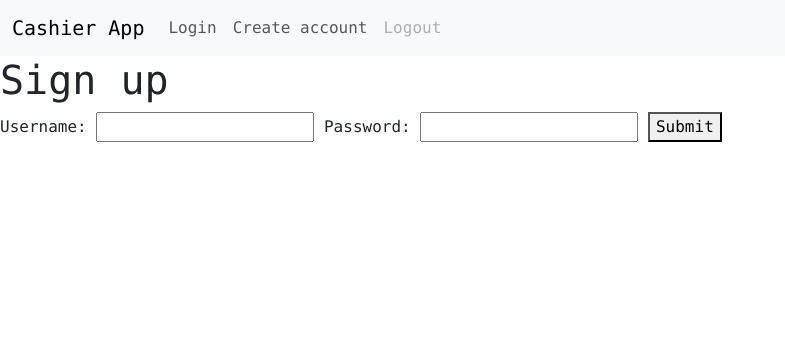
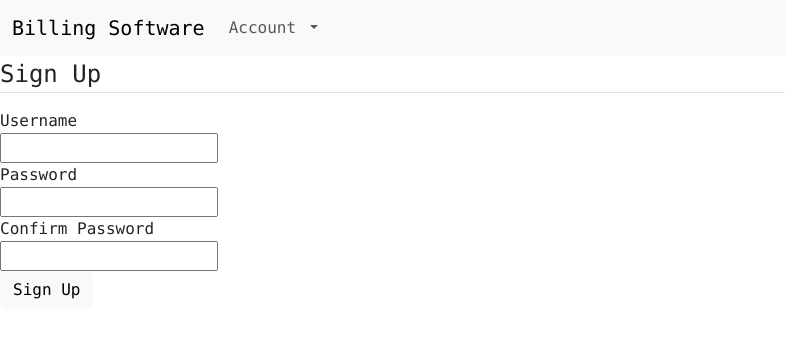
Before and after one commit to sc22r2s/COMP2011-WebApplicationDevelopment-Cwk2, a Flask app: page /register in a window 1280 px wide. Shown: the top 338 px of the page, without its empty margins (0-785 px from the left). Run offline with Flask 3, Linux system fonts and the light colour scheme.

Commit message:
Improved login system

```diff
--- a/app/forms.py
+++ b/app/forms.py
@@ -1,3 +1,31 @@
 from flask_wtf import FlaskForm
-# from wtforms import IntegerField, StringField, SubmitField, FloatField
-# from wtforms.validators import DataRequired, NumberRange, Length
+from wtforms import IntegerField, StringField, SubmitField, FloatField, PasswordField
+from wtforms.validators import DataRequired, NumberRange, Length
+
+# Form to login
+class LoginForm(FlaskForm):
+    username = StringField("Username", validators=[
+        DataRequired(),
+        Length(max=21)
+    ])
+    password = PasswordField('Password', validators=[
+        DataRequired(),
+        Length(min=4, max=21)
+    ])
+    submit = SubmitField('Login')
+
+# Form to sign up
+class SignUpForm(FlaskForm):
+    username = StringField("Username", validators=[
+        DataRequired(),
+        Length(max=21)
+    ])
+    password = PasswordField('Password', validators=[
+        DataRequired(),
+        Length(min=4, max=21)
+    ])
+    confirmPassword = PasswordField('Confirm Password', validators=[
+    DataRequired(),
+    Length(min=4, max=21)
+    ])
+    submit = SubmitField('Sign Up')
--- a/app/models.py
+++ b/app/models.py
@@ -1,6 +1,7 @@
 from app import db
 from flask_login import UserMixin
 
+# User table to store user's details
 class Users(UserMixin, db.Model):
 	id = db.Column(db.Integer, primary_key=True)
 	username = db.Column(db.String(250), unique=True, nullable=False)
--- a/app/templates/base.html
+++ b/app/templates/base.html
@@ -8,9 +8,9 @@
     <meta charset="utf-8" />
     <meta http-equiv="X-UA-Compatible" content="IE=edge" />
     {% if title %}
-    <title> Test - {{ title }}</title>
+    <title>Billing Software - {{ title }}</title>
     {% else %}
-    <title>Test</title>
+    <title>Billing Software</title>
     {% endif %}
     <meta name="description" content="" />
     <meta name="viewport" content="width=device-width, initial-scale=1" />
@@ -32,7 +32,7 @@
 
     <nav class="navbar navbar-expand-lg bg-body-tertiary navbar-fixed-top">
       <div class="container-fluid">
-        <a class="navbar-brand">Cashier App</a>
+        <a class="navbar-brand">Billing Software</a>
 
         <button
           class="navbar-toggler"
@@ -47,11 +47,14 @@
         </button>
         <div class="collapse navbar-collapse" id="navbarNav">
           <ul class="navbar-nav">
+
+            <li class="nav-item dropdown">
+              <a class="nav-link dropdown-toggle" href="#" role="button" data-bs-toggle="dropdown" aria-expanded="false">
+                Account
+              </a>
+              <ul class="dropdown-menu">
                 <li class="nav-item">
                   <a class="nav-link" href="/login">Login</a>
-            </li>
-            <li class="nav-item">
-              <a class="nav-link" href="/register">Create account</a>
                 </li>
                 <li class="nav-item">
                   {% if current_user.is_authenticated %}
@@ -60,6 +63,27 @@
                   <a class="nav-link disabled" href="/logout">Logout</a>
                   {% endif %}
                 </li>
+                <li class="nav-item">
+                  <!-- {% if current_user.is_authenticated %} -->
+                    {% if current_user.username == "admin" %}
+                    <a class="nav-link" href="/register">Create account</a>
+                    {% else %}
+                    <a class="nav-link disabled" href="/register">Create account</a>
+                    {% endif %}
+                  <!-- {% endif %} -->
+                </li>
+                <li class="nav-item">
+                  <!-- {% if current_user.is_authenticated %} -->
+                    {% if current_user.username == "admin" %}
+                    <a class="nav-link" href="#">Manage account</a>
+                    {% else %}
+                    <a class="nav-link disabled" href="/register">Manage account</a>
+                    {% endif %}
+                  <!-- {% endif %} -->
+                </li>
+              </ul>
+            </li>
+
           </ul>
         </div>
       </div>
--- a/app/templates/sign_up.html
+++ b/app/templates/sign_up.html
@@ -1,14 +1,29 @@
 {% extends 'base.html' %}
 
 {% block content %}
-    <h1>{% block title %} Sign up {% endblock %}</h1>
-
-  <form action="#" method="post">
-    <label for="username">Username:</label>
-    <input type="text" name="username" />
-    <label for="password">Password:</label>
-    <input type="password" name="password" />
-    <button type="submit">Submit</button>
+<div class="forms">
+  <form action="/register" method="post">
+    {{ form.hidden_tag() }}
+    <fieldset class="form-group">
+      <legend class="border-bottom mb-3">Sign Up</legend>
+      <div class="form-group">
+      {{ form.username.label(class="form-control-label") }}
+      <br>
+      {{ form.username }}
+      </div>
+      <div class="form-group">
+      {{ form.password.label(class="form-control-label") }}
+      <br>
+      {{ form.password }}
+      </div>
+      <div class="form-group">
+        {{ form.confirmPassword.label(class="form-control-label") }}
+        <br>
+        {{ form.confirmPassword }}
+        </div>
+    </fieldset>
+    <div class="form-group">
+      {{ form.submit(class="btn btn-light") }}
+    </div>
   </form>
-
 {% endblock %}
--- a/app/views.py
+++ b/app/views.py
@@ -1,7 +1,10 @@
-from flask import render_template, request, redirect, url_for
+from flask import render_template, request, redirect, url_for, flash
 from app import app, db, admin, models, login_manager
 from flask_login import UserMixin, login_user, logout_user
 
+from sqlalchemy.exc import IntegrityError, DataError, OperationalError
+
+from .forms import (LoginForm, SignUpForm)
 
 @login_manager.user_loader
 def loader_user(user_id):
@@ -10,32 +13,57 @@ def loader_user(user_id):
 
 @app.route('/register', methods=["GET", "POST"])
 def register():
-	if request.method == "POST":
-		user = models.Users(username=request.form.get("username"),
-					password=request.form.get("password"))
-		db.session.add(user)
-		db.session.commit()
-		return redirect(url_for("login"))
-	return render_template("sign_up.html")
+    form = SignUpForm()
+
+    if request.method == "POST":
+        if form.validate_on_submit():
+            try:
+                if request.form.get("password") == request.form.get("confirmPassword"):
+                    user = models.Users(username=request.form.get("username"),
+                            password=request.form.get("password"))
+                    db.session.add(user)
+                    db.session.commit()
+                    return redirect(url_for("login"))
+                else:  # Passwords does not match
+                    flash("Passwords does not match", "danger")
+            except (IntegrityError, AttributeError):  # Username already exists
+                flash("Username already taken", "danger")
+    return render_template("sign_up.html", form=form)
 
 
 @app.route("/login", methods=["GET", "POST"])
 def login():
-	if request.method == "POST":
-		user = models.Users.query.filter_by(
-			username=request.form.get("username")).first()
-		if user.password == request.form.get("password"):
-			login_user(user)
-			return redirect(url_for("home"))
-	return render_template("login.html")
+    form = LoginForm()
+
+    if request.method == "POST":
+        if form.validate_on_submit():
+            try:
+                user = models.Users.query.filter_by(
+                username=request.form.get("username")).first()
+                if user.password == request.form.get("password"):
+                    login_user(user)
+                    flash("Logged in successfully", "success")
+                    return redirect(url_for("home"))
+                else:
+                    # Clear form fields
+                    form.username.data = ""
+                    form.password.data = ""
+                    flash("Incorrect username or password", "danger")
+            except (IntegrityError, AttributeError):
+                # Clear form fields
+                form.username.data = ""
+                form.password.data = ""
+                flash("Incorrect username or password", "danger")
+    return render_template("login.html", form=form)
 
 
 @app.route("/logout")
 def logout():
-	logout_user()
-	return redirect(url_for("index"))
+    logout_user()
+    flash("Logged out successfully", "success")
+    return redirect(url_for("home"))
 
 
 @app.route("/")
 def home():
-	return render_template("index.html")
+    return render_template("index.html")
```
Also changed, not shown: app/templates/index.html (+5 -5 lines), app/templates/login.html (+20 -9 lines), test.db. Lines whose indentation alone changed are shown as unchanged.
